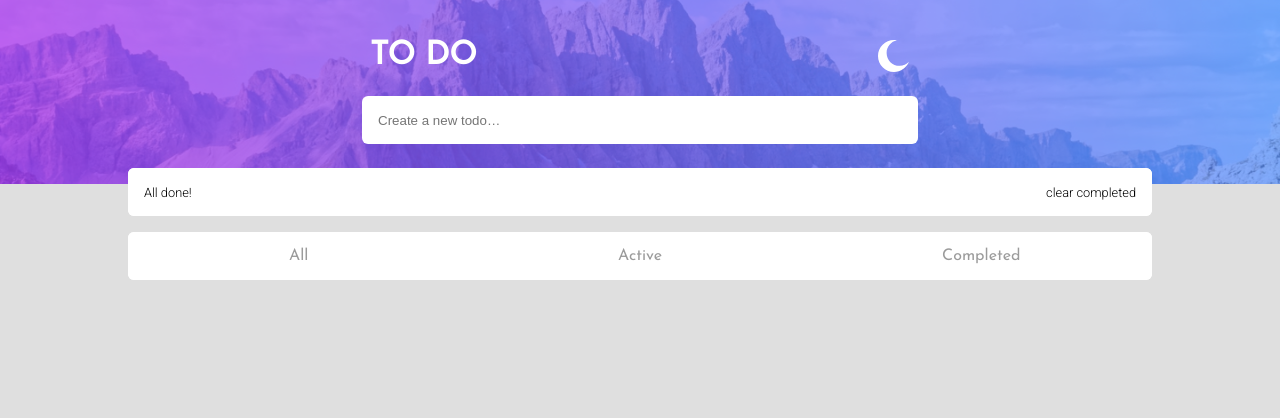
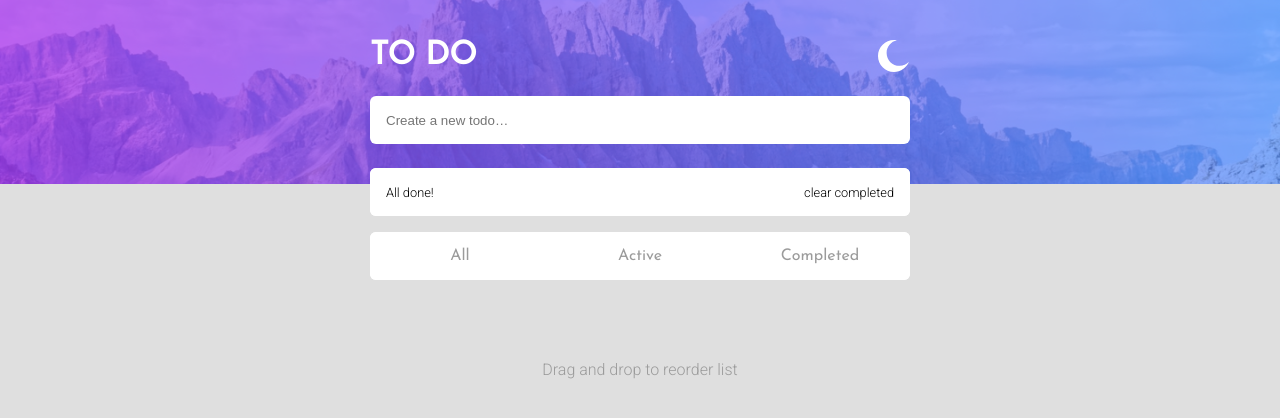
Before and after one commit to adriaan113/fem-todo, a Vue app: page / in a window 1280 px wide. Shown: the top 418 px of the page. Built offline with nearby package versions, Linux system fonts and the light colour scheme.

Commit message:
added multiple bg on click

```diff
--- a/src/App.vue
+++ b/src/App.vue
@@ -1,7 +1,7 @@
 <template>
   <div id="app">
     <div class="container" :class="[night ? bgLight : bgDark]">
-      <header :style="{ backgroundImage: 'url(' + bgLightImg + ')' }">
+      <header :style="{ backgroundImage: 'url(' + currentBg + ')' }">
           <div class="title">
             <h1>to do</h1>
             <img :src="nightBtn" alt="" v-if="night" @click="nightMode">
@@ -10,6 +10,7 @@
           <input type="text" placeholder="Create a new todo…" :class="[night ? inputLight : bgDark]" v-model="todo.msg" @keyup.enter="todoOnClick">
       </header>
         <toDoList @complete="markComplete" @delete="deleteTodo" :key="componentKey" :color-status="color" :thing="todoToChild" :items-left="counter"/>
+        <p class="dragdrop-text">Drag and drop to reorder list</p>
     </div>
   </div>
 </template>
@@ -29,9 +30,13 @@ export default {
   },
   data: function () {
     return {
-      bgLightImg: require('./assets/bg.png'),
+      bgLightImage: require('./assets/bg.png'),
       dayBtn: require('./assets/day.svg'),
       nightBtn: require('./assets/night.svg'),
+
+      bgDarkImage: require('./assets/bg-night.png'),
+
+      currentBg: require('./assets/bg.png'),
 
       night: true,
       bgDark: 'bg-dark',
@@ -53,6 +58,13 @@ export default {
     }
   },
   methods:{
+    switchBg(){
+      if(this.night===true){
+        this.currentBg = this.bgLightImage;
+      }else{
+        this.currentBg = this.bgDarkImage;
+      }
+    },
     markComplete(completeTodo){
       for(let i=0;i<this.todoToChild.length;i++){
         for(let item of completeTodo){
@@ -80,6 +92,7 @@ export default {
         }else{
           this.color = 'light';
         }
+        this.switchBg();
     },
     todoOnClick(){
       this.todoToChild.push(this.todo);
@@ -101,12 +114,13 @@ export default {
   *{
     margin: 0;
     padding: 0;
+    box-sizing: border-box;
   }
 
   #app, .container {
     width: 100%;
     height: 100vh;
-    font-family: 'Josefin Sans', sans-serif;
+    font-family: $josefin-font;
     // background-color: $bg-light;
     header{
       height: 23vh;
@@ -133,7 +147,7 @@ export default {
       }
       input{
         width: 80%;
-        height: 2rem;
+        height: 3rem;
         max-width: 540px;
         border-radius: $br;
         border-style: none;
@@ -155,5 +169,11 @@ export default {
     .menu-dark{
       background-color: $menu-dark;
     }
+    .dragdrop-text{
+      text-align: center;
+      margin-top: 4rem;
+      color: $text-color1;
+      font-family: $roboto-font;
+    }
   }
 </style>
--- a/src/components/toDoList.vue
+++ b/src/components/toDoList.vue
@@ -219,11 +219,12 @@ export default {
 
 .list{
   width: 80%;
+  max-width: 540px;
   display: flex;
   flex-flow: column nowrap;
   align-items: center;
   margin: -1rem auto 0;
-  font-family: 'Roboto', sans-serif;
+  font-family: $roboto-font;
   p{
     font-size: .8rem;
   }
@@ -243,13 +244,16 @@ export default {
       flex-flow: row nowrap;
       justify-content: space-between;
       position: relative;
-      height: 2rem;
+      height: 3rem;
       padding: .5rem 0;
       border-bottom: 1px solid $border-color-light;
       align-items: center;
       cursor: grab;
       &:last-child{
         border-bottom: none;
+      }
+      &:first-child{
+        border-radius: $br $br 0 0;
       }
       input,p,img{
         margin: 0 1rem;
@@ -272,7 +276,7 @@ export default {
       justify-content: space-between;
       width: 100%;
       position: relative;
-      height: 2rem;
+      height: 3rem;
       padding: .5rem 0;
       align-items: center;
       border-radius: $br;
@@ -295,18 +299,21 @@ export default {
     justify-content: center;
     padding: 0;
     border-radius: $br;
-    font-family: 'Josefin Sans', sans-serif;
+    font-family: $josefin-font;
     .select-items{
       width: 100%;
       display: flex;
       flex-flow: row nowrap;
       justify-content: center;
-      height: 2rem;
+      height: 3rem;
       padding: .5rem 0;
       align-items: center;
       cursor: pointer;
       border-radius: $br;
       color: $text-color1;
+      &:hover{
+        color:black;
+      }
     }
   }
 
--- a/src/global.scss
+++ b/src/global.scss
@@ -17,3 +17,6 @@ $br: 6px;
 //@import url('https://fonts.googleapis.com/css2?family=Josefin+Sans:wght@300;400&display=swap');
 
 @import url('https://fonts.googleapis.com/css2?family=Josefin+Sans&family=Roboto:wght@300&display=swap');
+
+$josefin-font: 'Josefin Sans', sans-serif;
+$roboto-font: 'Roboto', sans-serif;
```
Also changed, not shown: src/assets/bg-night.png (added).
